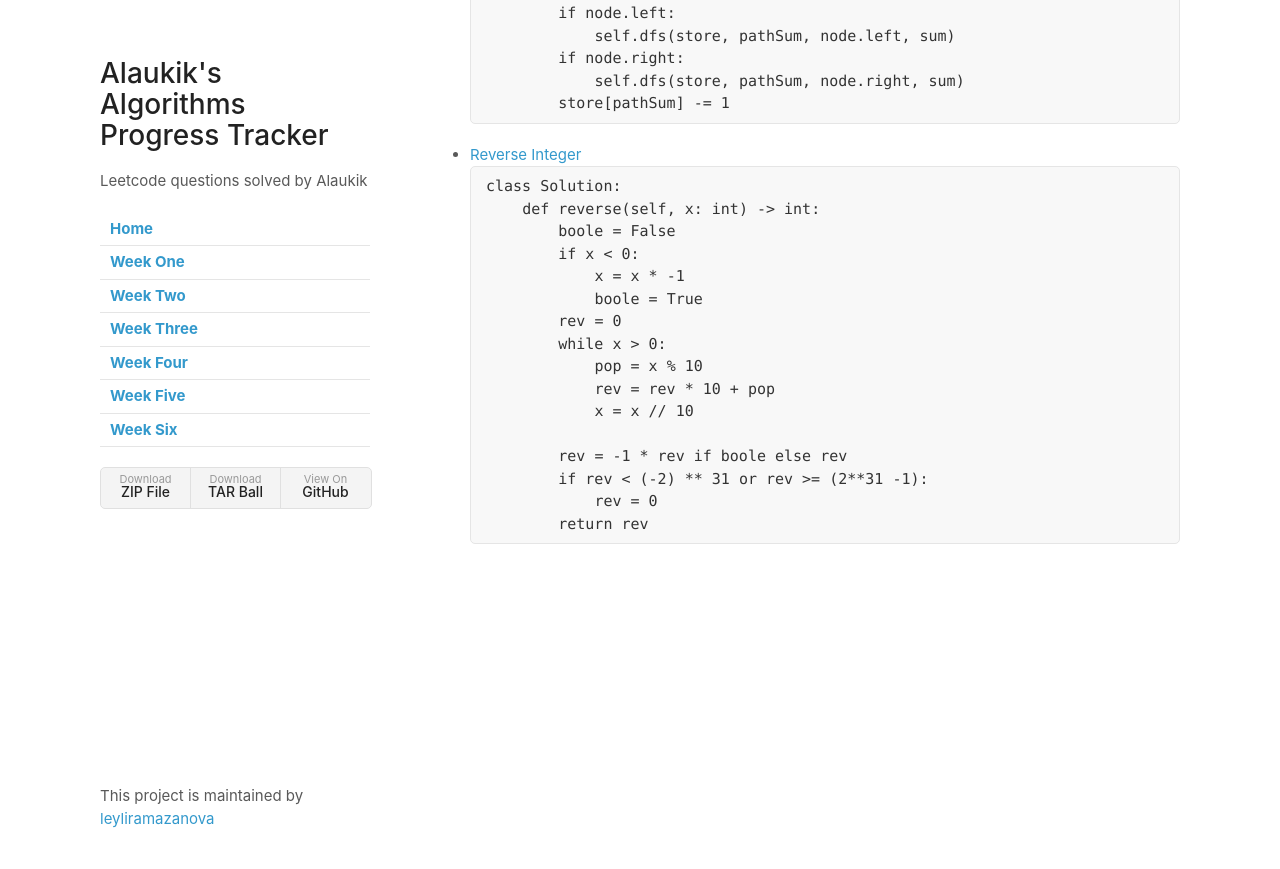
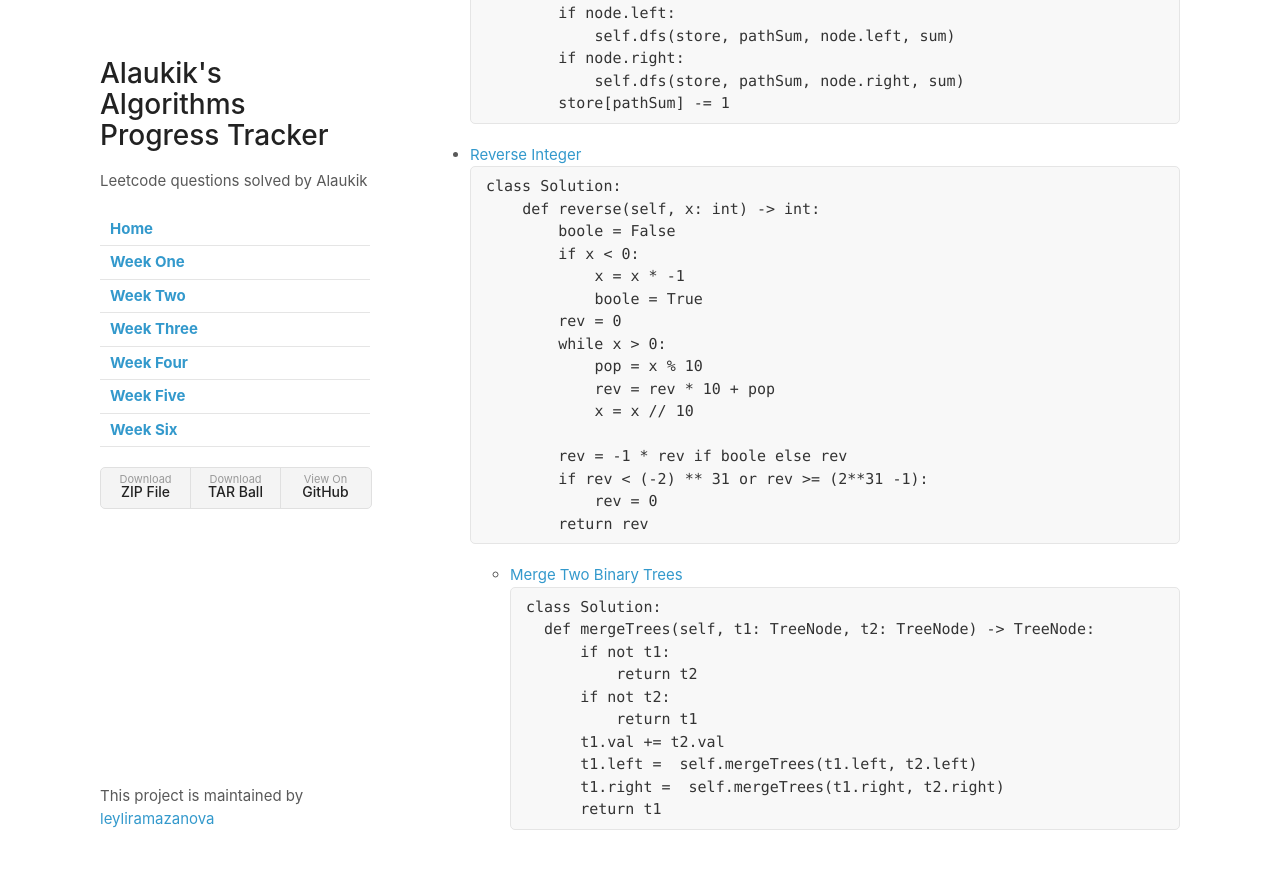
Before and after one commit to leyliramazanova/Five-Weeks-of-Leet-Code, a Jekyll site: the page built from weekSix.md, in a window 1280 px wide and 900 px high, scrolled down 1095 px. Shown: the top 869 px of the window. Built offline with Jekyll 4.4.1, drawn with Linux system fonts in a browser that asks for light colours; our own code applies the rules of GitHub Pages for plain Markdown files.

Commit message:
Update weekSix.md

````diff
--- a/weekSix.md
+++ b/weekSix.md
@@ -73,3 +73,17 @@
               rev = 0
           return rev
   ```
+
+  - [Merge Two Binary Trees](https://leetcode.com/problems/merge-two-binary-trees/submissions/)
+  ```python
+    class Solution:
+      def mergeTrees(self, t1: TreeNode, t2: TreeNode) -> TreeNode:
+          if not t1:
+              return t2
+          if not t2:
+              return t1
+          t1.val += t2.val
+          t1.left =  self.mergeTrees(t1.left, t2.left)
+          t1.right =  self.mergeTrees(t1.right, t2.right)
+          return t1
+```
````
